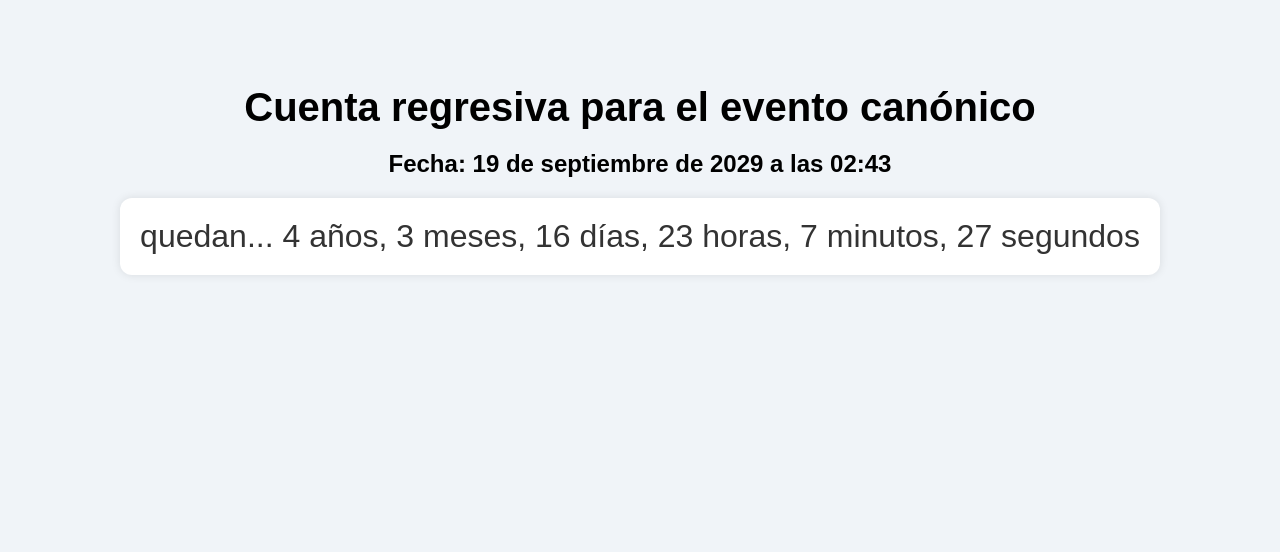
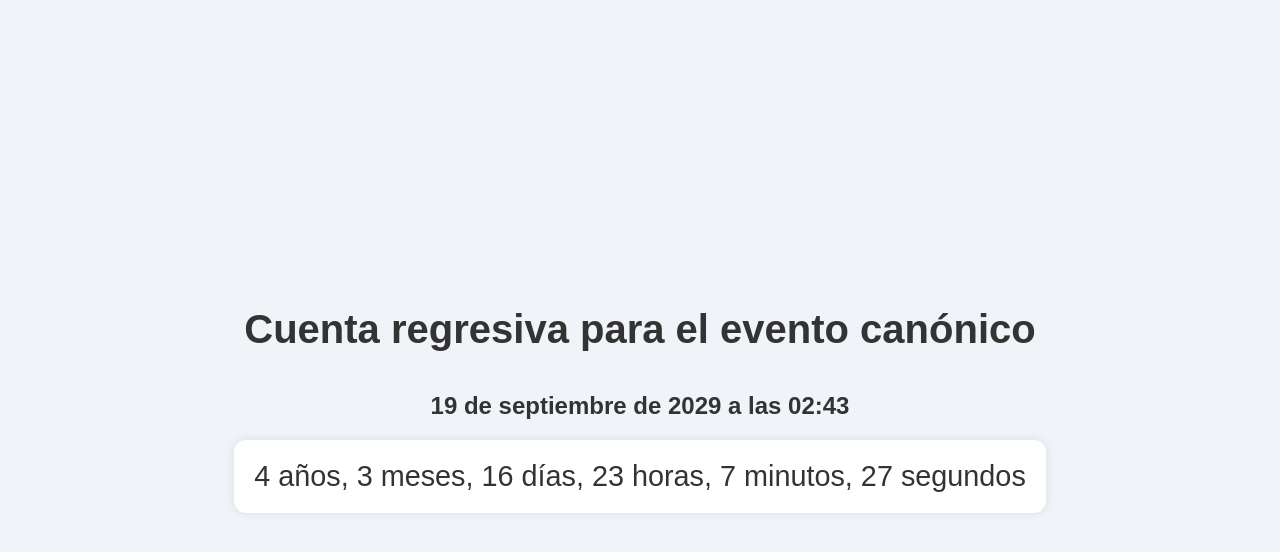
Before and after one commit to garbario/cuenta-regresiva, a plain HTML site: page index.html in a window 1280 px wide. Drawn offline with Linux system fonts and the light colour scheme.

Commit message:
update index.html

```diff
--- a/index.html
+++ b/index.html
@@ -4,32 +4,75 @@
   <meta charset="UTF-8">
   <meta name="viewport" content="width=device-width, initial-scale=1.0">
   <title>Cuenta regresiva</title>
+  <link rel="icon" href="icon.ico" type="image/x-icon">
   <style>
+    :root {
+      --bg-light: #f0f4f8;
+      --text-light: #333;
+      --card-light: #fff;
+
+      --bg-dark: #121212;
+      --text-dark: #e0e0e0;
+      --card-dark: #1e1e1e;
+    }
+
     body {
+      margin: 0;
       font-family: Arial, sans-serif;
-      text-align: center;
-      padding-top: 50px;
-      background: #f0f4f8;
+      display: flex;
+      flex-direction: column;
+      align-items: center;
+      justify-content: center;
+      min-height: 100vh;
+      background-color: var(--bg-light);
+      color: var(--text-light);
+      transition: background-color 0.3s, color 0.3s;
     }
+
+    body.dark-mode {
+      background-color: var(--bg-dark);
+      color: var(--text-dark);
+    }
+
     h1 {
       font-size: 2.5rem;
-      margin-bottom: 20px;
+      margin: 20px;
+      text-align: center;
     }
+
     #countdown {
-      font-size: 2rem;
-      color: #333;
-      background: #fff;
-      display: inline-block;
+      font-size: 1.8rem;
+      background: var(--card-light);
+      color: inherit;
       padding: 20px;
       border-radius: 12px;
       box-shadow: 0 0 10px rgba(0,0,0,0.1);
+      transition: background 0.3s;
+      max-width: 90%;
+    }
+
+    body.dark-mode #countdown {
+      background: var(--card-dark);
+    }
+
+    #toggleMode {
+      display: none;
+    }
+
+    @media (max-width: 600px) {
+      h1 {
+        font-size: 1.8rem;
+      }
+      #countdown {
+        font-size: 1.2rem;
+        padding: 15px;
+      }
     }
   </style>
 </head>
 <body>
   <h1>Cuenta regresiva para el evento canónico</h1>
-  <h2>Fecha: 19 de septiembre de 2029 a las 02:43</h2>
-
+  <h2>19 de septiembre de 2029 a las 02:43</h2>
   <div id="countdown"></div>
 
   <script>
@@ -39,7 +82,7 @@
       const now = new Date();
 
       if (now >= targetDate) {
-        document.getElementById("countdown").innerHTML = "¡La fecha ha llegado!";
+        document.getElementById("countdown").innerHTML = "Evento en curso...";
         clearInterval(countdownInterval);
         return;
       }
@@ -74,11 +117,15 @@
       }
 
       document.getElementById("countdown").innerHTML =
-        `quedan... ${years} años, ${months} meses, ${days} días, ${hours} horas, ${minutes} minutos, ${seconds} segundos`;
+        `${years} años, ${months} meses, ${days} días, ${hours} horas, ${minutes} minutos, ${seconds} segundos`;
     }
 
     const countdownInterval = setInterval(updateCountdown, 1000);
     updateCountdown();
+
+    if (window.matchMedia && window.matchMedia('(prefers-color-scheme: dark)').matches) {
+      document.body.classList.add("dark-mode");
+    }
   </script>
 </body>
 </html>
```
